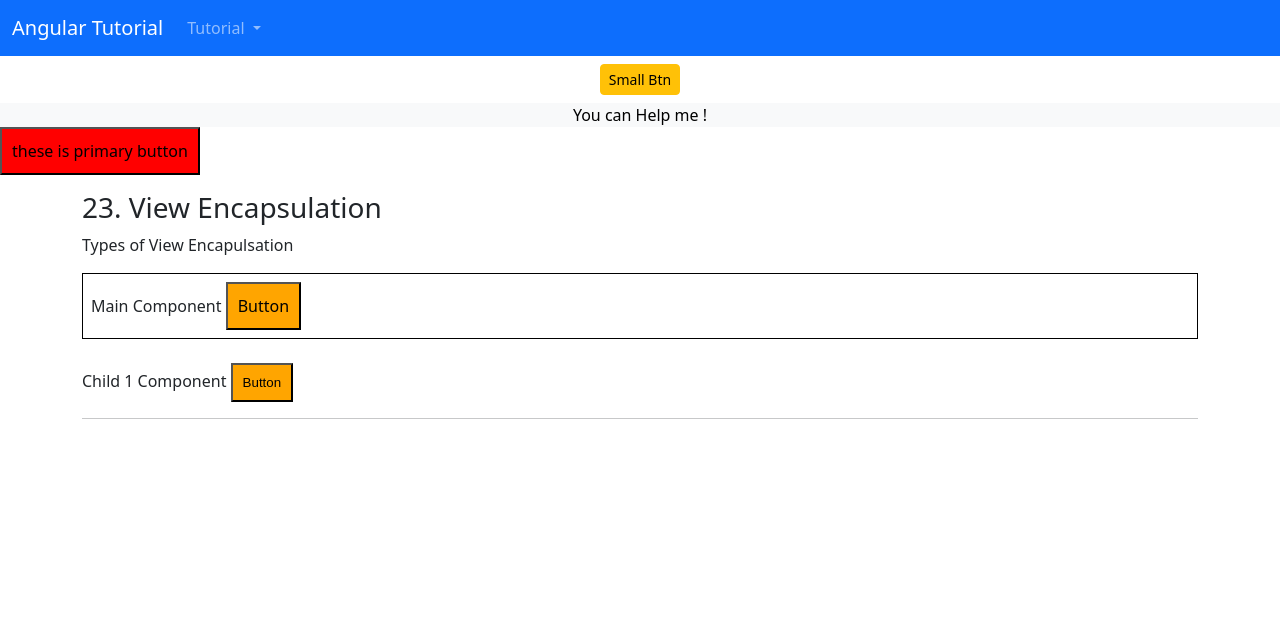
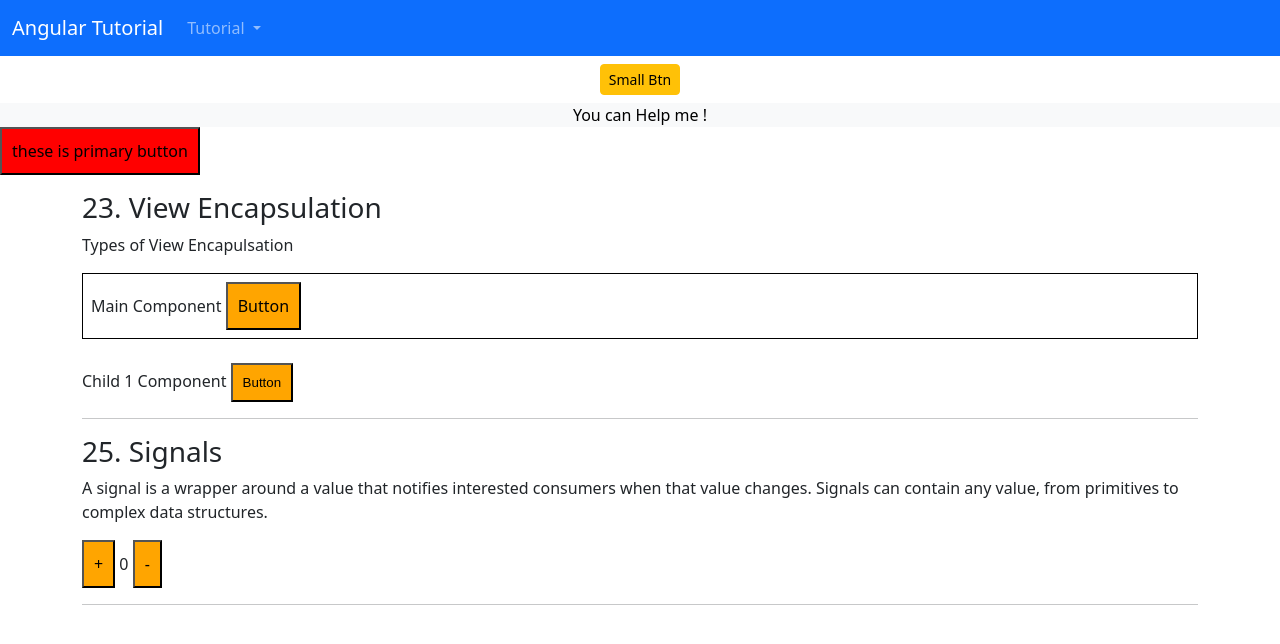
Before and after one commit to PrathameshSystenics/Angular_Tutorial, an Angular app in the folder AngularTut/: page /concepts in a window 1280 px wide. Shown: the top 644 px of the page. Built offline with nearby package versions, Linux system fonts and the light colour scheme.

Commit message:
Angular Signal tutorial:

```diff
--- a/AngularTut/src/app/Pages/concepts/concepts.component.html
+++ b/AngularTut/src/app/Pages/concepts/concepts.component.html
@@ -4,4 +4,8 @@
   <app-viewencapsulation />
   <hr>
 
+  <h3 class="mt-3">25. Signals</h3>
+  <app-signals />
+  <hr>
+
 </div>
--- a/AngularTut/src/app/app.module.ts
+++ b/AngularTut/src/app/app.module.ts
@@ -100,6 +100,8 @@ import {
 import { InterceptorComponent } from './Pages/interceptor/interceptor.component';
 import { customInterceptorInterceptor } from './Interceptor/custom-interceptor.interceptor';
 import { AdminModule } from './admin/admin.module';
+import { SignalsComponent } from './signals/signals.component';
+import { SignalChildComponent } from './signals/signal-child/signal-child.component';
 
 // Creating the injection Token with the string
 export const API_URL = new InjectionToken<string>('API_URL');
@@ -196,6 +198,8 @@ export const API_URL = new InjectionToken<string>('API_URL');
     ObservableComponent,
     HttpComponent,
     InterceptorComponent,
+    SignalsComponent,
+    SignalChildComponent,
   ],
   imports: [
     BrowserModule,
--- /dev/null
+++ b/AngularTut/src/app/signals/signal-child/signal-child.component.html
@@ -0,0 +1 @@
+<p>signal-child works!</p>
--- /dev/null
+++ b/AngularTut/src/app/signals/signal-child/signal-child.component.ts
@@ -0,0 +1,10 @@
+import { Component } from '@angular/core';
+
+@Component({
+  selector: 'app-signal-child',
+  templateUrl: './signal-child.component.html',
+  styles: ``
+})
+export class SignalChildComponent {
+
+}
--- /dev/null
+++ b/AngularTut/src/app/signals/signals.component.html
@@ -0,0 +1,13 @@
+<p>
+  A signal is a wrapper around a value that notifies interested consumers when
+  that value changes. Signals can contain any value, from primitives to complex
+  data structures.
+</p>
+
+<div>
+  <button (click)="btnCounter(1)">+</button>
+  <!-- getting the value using count() as the function -->
+  {{ count() }}
+
+  <button (click)="btnCounter(-1)">-</button>
+</div>
--- /dev/null
+++ b/AngularTut/src/app/signals/signals.component.ts
@@ -0,0 +1,26 @@
+import { Component, effect, signal, WritableSignal } from '@angular/core';
+import { log } from 'console';
+
+@Component({
+  selector: 'app-signals',
+  templateUrl: './signals.component.html',
+})
+export class SignalsComponent {
+  // defining the signals
+  count: WritableSignal<number> = signal<number>(0);
+
+  constructor(){
+    // these method runs every time whenever the value in the signal changes
+    effect((count)=>{
+      console.log("Count has changed")
+    },{})
+  }
+
+  btnCounter(no: -1 | 1) {
+    // setting the value using the set method
+    this.count.set(this.count() + no);
+
+  }
+
+
+}
```
Also changed, not shown: 1 other file (tests, documents, lock files or other folders).
